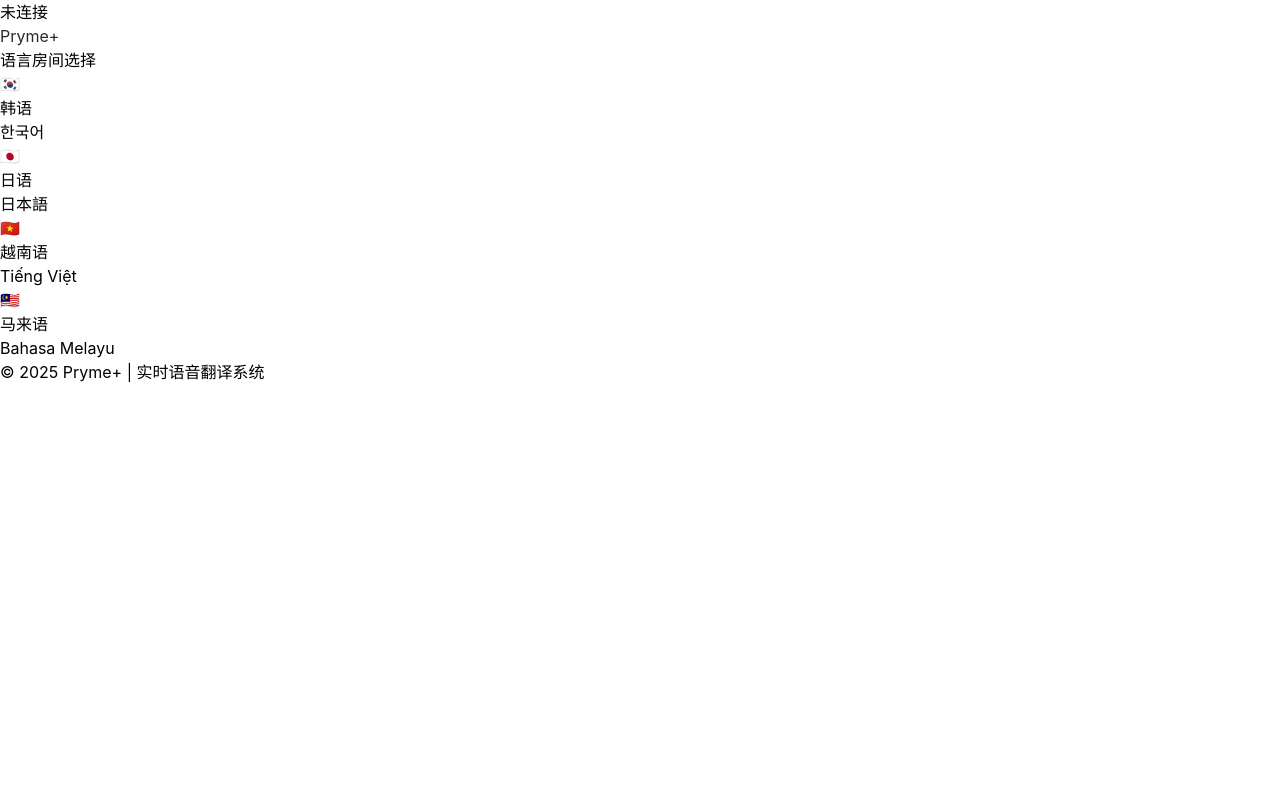
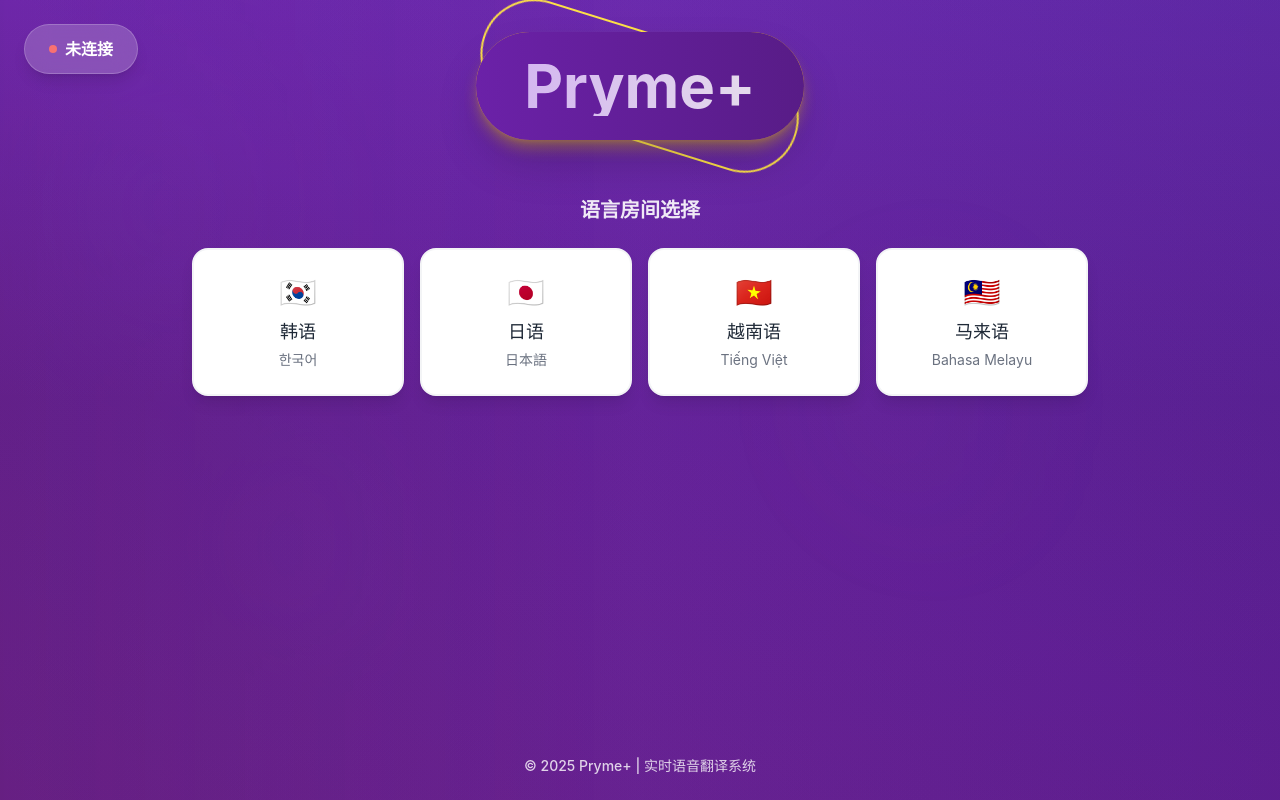
Before and after one commit to Sicoc404/translated, a React (Vite) app in the folder frontend/: page / in a window 1280 px wide. Built offline with nearby package versions, Linux system fonts and the light colour scheme.

Commit message:
Update tailwind.config.js

```diff
--- a/frontend/tailwind.config.js
+++ b/frontend/tailwind.config.js
@@ -2,7 +2,7 @@
 module.exports = {
   content: [
     "./index.html",
-    "./*.{js,ts,jsx,tsx}",
+    "./src/**/*.{js,ts,jsx,tsx}",
   ],
   theme: {
     extend: {
@@ -22,6 +22,8 @@
       },
       animation: {
         'pulse': 'pulse 2s cubic-bezier(0.4, 0, 0.6, 1) infinite',
+        'spin': 'spin 10s linear infinite',
+        'ping': 'ping 2s cubic-bezier(0, 0, 0.2, 1) infinite',
       },
     },
   },
```
